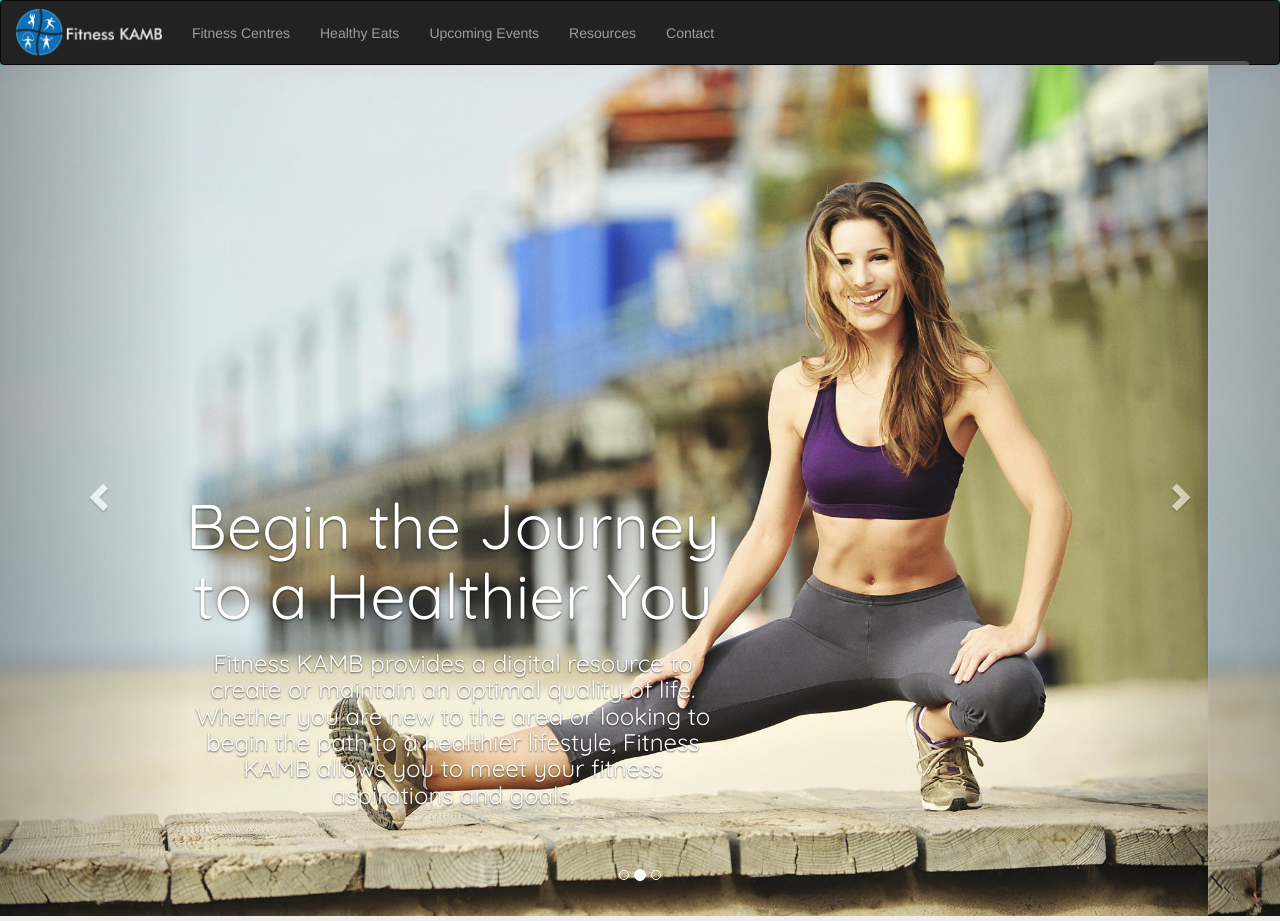
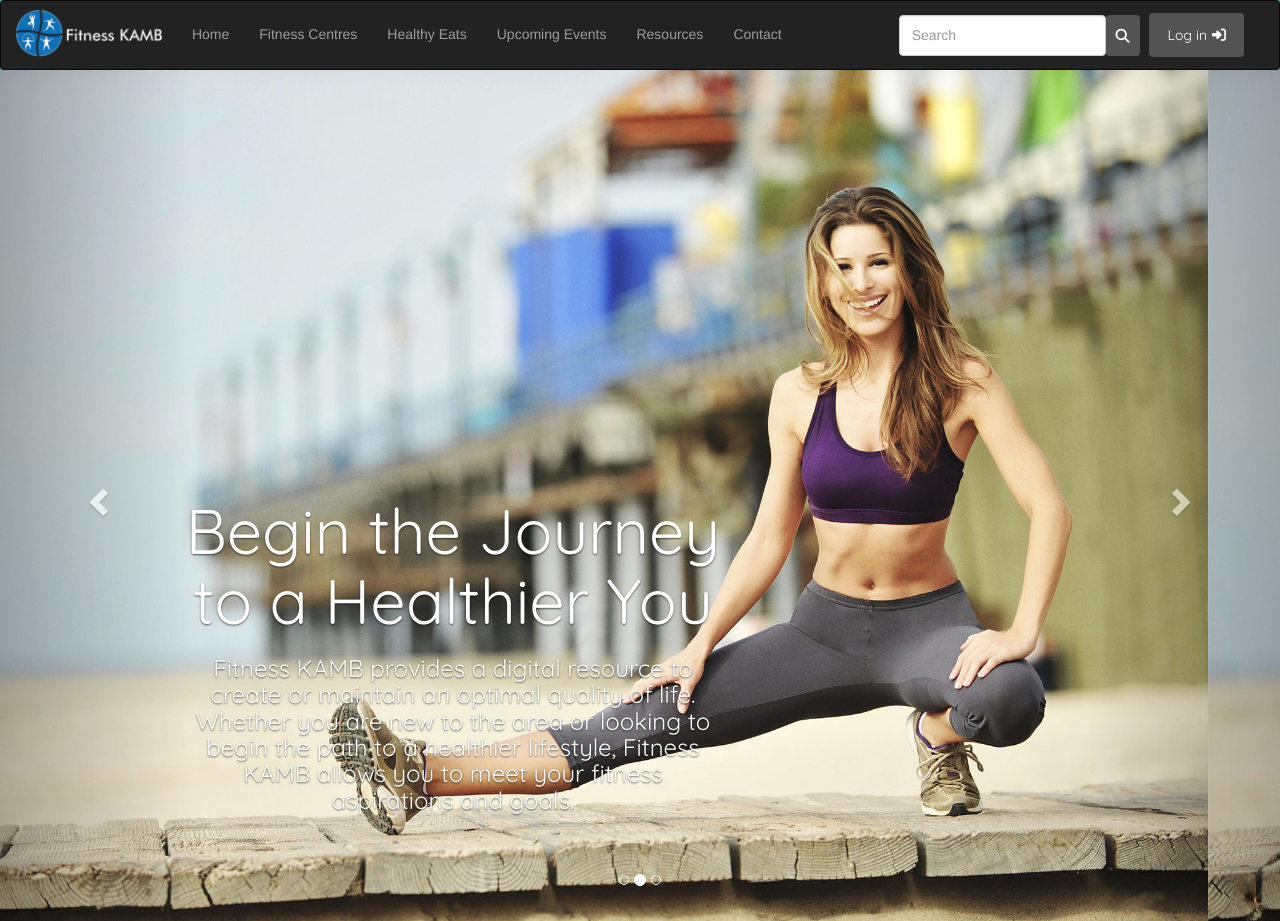
Before and after one commit to ashu-S/Fitness-KAMB, a plain HTML site: page index.html in a window 1280 px wide. Shown: the top 921 px of the page. Drawn offline with nearby package versions, Linux system fonts and the light colour scheme; a web font is replaced by a local one.

Commit message:
Fixed the navigation bar by removing the login form and replacing it with a search bar. The new login form will be like a pop up.

```diff
--- a/assets/css/style.css
+++ b/assets/css/style.css
@@ -1,26 +1,35 @@
 /*Nav Bar*/
 .navbar{
-	height: 65px;
+	height: 70px;
 }
 
 .container-fluid{
 	position: relative;
-	top: 6.5px;
+	top: 8px;
 }
 
-.checkbox{
+/*.checkbox{
 	color: #fff !important;
 	margin-left: 6px;
-}
+}*/
 
 .form-group{
 	margin-left: 3px !important;
+  position: relative;
+  top: -4px;
 }
 
-.login-form{
+.navbar-form{
+  position: relative;
+  left: -5px;
+}
+
+/*.login-form{
   position: relative;
     top: -5px !important;
-}
+  width: 480px !important;
+  padding: 0 !important;
+}*/
 
 .logo{
 	position: relative;
@@ -44,9 +53,34 @@
 	background-color: rgba(0,0,0,.9) !important;
 }
 
+#inputSearch{
+  height: 41px;
+}
+
+#buttonSearch{
+  padding-left: 10px !important;
+  padding-right: 10px !important;
+  padding-top: 11px !important;
+  padding-bottom: 10px !important;
+  margin-left: -4px;
+  position: relative;
+  top: -4px;
+  background-color: rgba(105,105,105, .7) !important;
+}
+
+#buttonSearch:hover{
+  background-color: rgba(105,105,105, .8) !important;
+}
+
+#buttonSearch:focus{
+  background-color: rgba(105,105,105, .9) !important;
+}
+
 #buttonLogin{
   padding-left: 18px !important;
   padding-right: 18px !important;
+  position: relative;
+  top: -4px;
   background-color: rgba(105,105,105, .7) !important;
 }
 
@@ -76,11 +110,12 @@
   padding-top: 0px !important;
   padding-bottom : 0px !important;
 }
-.carousel{
+/*.carousel{
     position: relative;
     top: -26px;
     margin-bottom: -26px;
-}
+}*/
+
 .buttons-box{
 	position: relative;
 	left: 80px;
--- a/index.html
+++ b/index.html
@@ -5,7 +5,7 @@
 	<meta charset="UTF-8">
    	<meta name="viewport" content="width=device-width, initial-scale=1">
 
-	<title>Bootstrap Example</title>
+	<title>Fitness KAMB</title>
 
 	<link rel="stylesheet" type="text/css" href="assets/css/style.css">
  	<link rel="icon" type="image/png" href="assets/images/fitnesskamb.png"/>
@@ -46,21 +46,19 @@
 	    <!-- Collect the nav links, forms, and other content for toggling -->
 	    <div class="collapse navbar-collapse" id="navbar-collapse">
 	      <ul class="nav navbar-nav">
+	      	<li><a href="index.html">Home</a></li>
 	        <li><a href="fitnesspage.html">Fitness Centres</a></li>
 	        <li><a href="EateriesPage.html">Healthy Eats</a></li>
 	        <li><a href="upcomingeventspage.html">Upcoming Events</a></li>
 	        <li><a href="#">Resources</a></li>
 	        <li><a href="#signup-contact-target">Contact</a></li>
 	      </ul>
-	      	<form class="navbar-form navbar-right form-inline login-form">
+	      	<form class="navbar-form navbar-right">
 			  <div class="form-group">
-			    <label class="sr-only" for="inputEmail">Email address</label>
-			    <input type="email" class="form-control" id="inputEmail" placeholder="Email">
+			    <label class="sr-only" for="inputSearch"></label>
+			    <input type="email" class="form-control" id="inputSearch" placeholder="Search">
 			  </div>
-			  <div class="form-group">
-			    <label class="sr-only" for="inputPassword">Password</label>
-			    <input type="password" class="form-control" id="inputPassword" placeholder="Password">
-			  </div>
+			  <button type="submit" class="btn btn-primary" id="buttonSearch"><i class="fa fa-search" aria-hidden="true"></i></button>
 			  <button type="submit" class="btn btn-primary" id="buttonLogin">Log in<i class="fa fa-sign-in" aria-hidden="true" style="margin-left: 5px"></i></button>
 			</form>
 	    </div><!-- /.navbar-collapse -->
```
Also changed, not shown: EateriesPage.html (+1 -1 lines).
